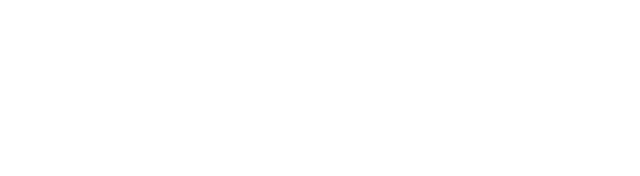
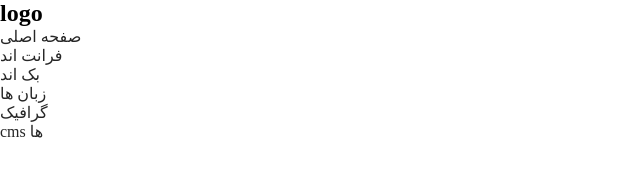
Before and after one commit to miladmohammadi82/virolearn, a plain HTML site: page index.html in a window 1280 px wide. Shown: the whole page, without its empty margins (0-640 px from the left). Drawn offline with Linux system fonts and the light colour scheme.

Commit message:
create li main menu

```diff
--- a/index.html
+++ b/index.html
@@ -9,6 +9,20 @@
         <link rel="stylesheet" href="./css/style.css">
     </head>
     <body>
+        <div class="container">
+            <div class="main-nav">
+                <h2 class="logo">logo</h2>
 
+                <ul class="main-menu">
+                    <li><a href="#">صفحه اصلی</a></li>
+                    <li><a href="#">فرانت اند</a></li>
+                    <li><a href="#">بک اند</a></li>
+                    <li><a href="#">زبان ها</a></li>
+                    <li><a href="#">گرافیک</a></li>
+                    <li><a href="#">cms ها</a></li>
+                    <li><a href="#"></a></li>
+                </ul>
+            </div>
+        </div>
     </body>
 </html>
```
